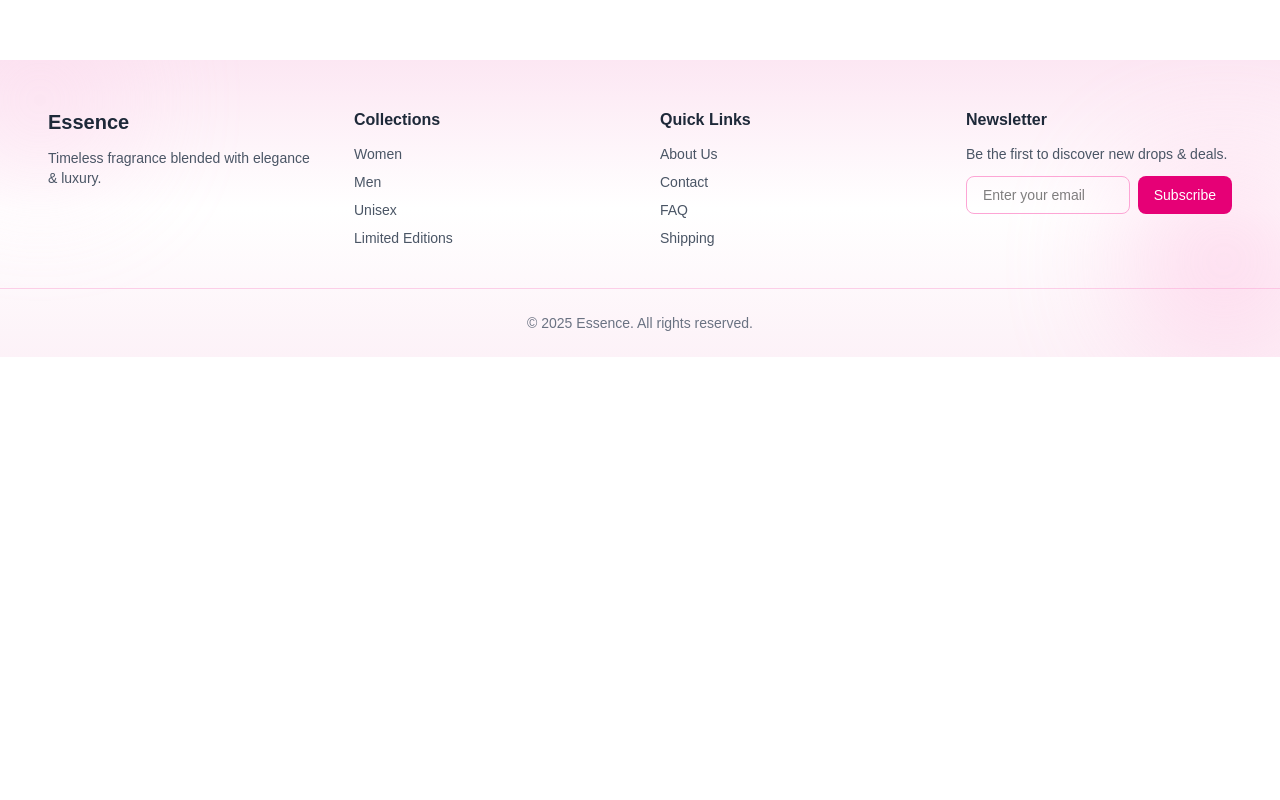
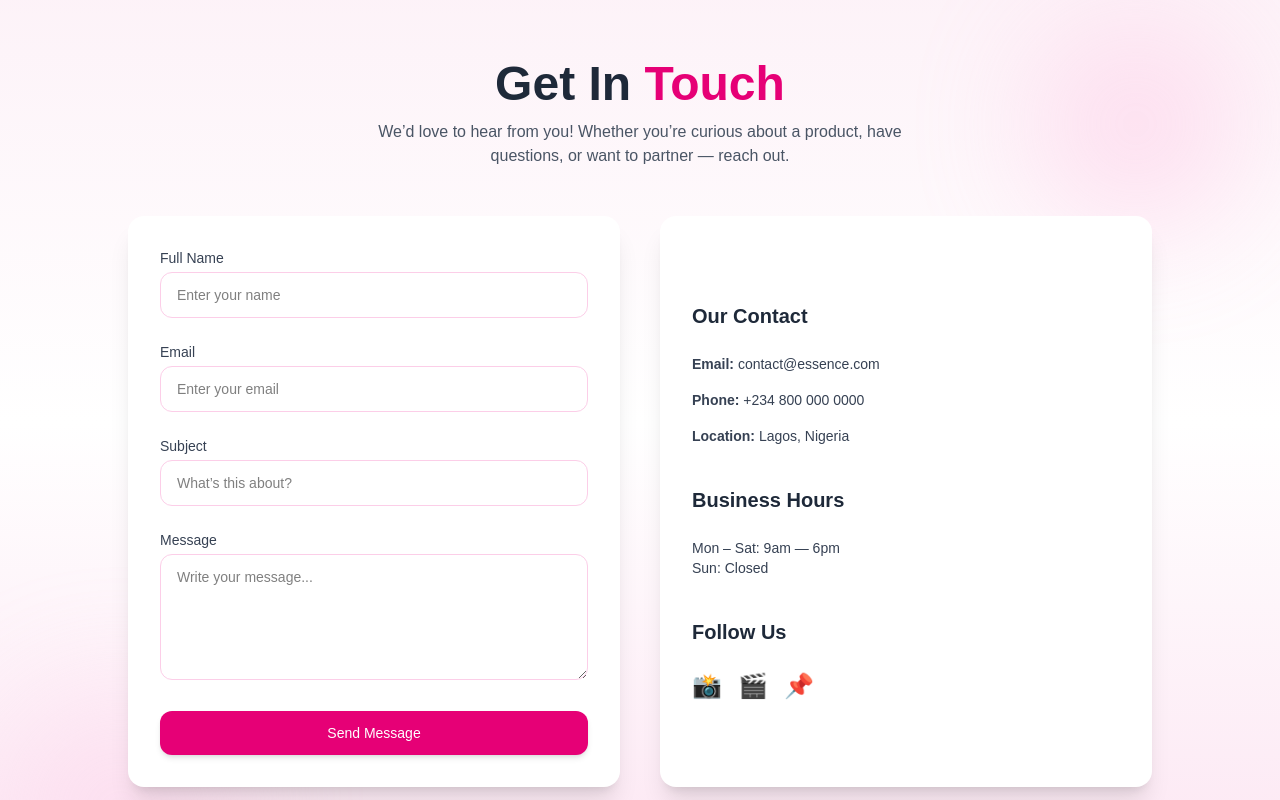
Before and after one commit to ShinzDev/perfume, a Next.js app: page / in a window 1280 px wide. Shown: the part 1660-2460 px from the top of the page. Before the commit the page ends 2017 px from the top, so only its background shows below. Built offline with nearby package versions, Linux system fonts and the light colour scheme.

Commit message:
contact page configured

```diff
--- /dev/null
+++ b/app/components/contact.jsx
@@ -0,0 +1,121 @@
+"use client";
+import { useState } from "react";
+
+export default function ContactPage() {
+  const [status, setStatus] = useState("");
+
+  const handleSubmit = (e) => {
+    e.preventDefault();
+    setStatus("Message successfully sent!");
+  };
+
+  return (
+    <section className="relative bg-gradient-to-b from-pink-50 via-white to-pink-100 min-h-screen py-20 px-6 overflow-hidden">
+      {/* Background Glows */}
+      <div className="absolute top-10 right-10 w-52 h-52 bg-pink-300 rounded-full blur-3xl opacity-30 pointer-events-none"></div>
+      <div className="absolute -bottom-16 left-0 w-60 h-60 bg-pink-200 rounded-full blur-3xl opacity-40 pointer-events-none"></div>
+
+      <div className="max-w-5xl mx-auto relative z-10">
+        {/* Heading */}
+        <div className="text-center mb-12">
+          <h1 className="text-4xl sm:text-5xl font-extrabold text-gray-800">
+            Get In <span className="text-pink-600">Touch</span>
+          </h1>
+          <p className="mt-3 text-gray-600 text-sm sm:text-base max-w-xl mx-auto">
+            We’d love to hear from you! Whether you’re curious about a product,
+            have questions, or want to partner — reach out.
+          </p>
+        </div>
+
+        <div className="grid grid-cols-1 lg:grid-cols-2 gap-10">
+          {/* Contact Form */}
+          <form
+            onSubmit={handleSubmit}
+            className="bg-white shadow-xl rounded-2xl p-8 space-y-6"
+          >
+            <div>
+              <label className="block text-gray-700 font-medium text-sm">Full Name</label>
+              <input
+                type="text"
+                required
+                className="w-full mt-1 px-4 py-3 rounded-xl border border-pink-200 focus:border-pink-500 focus:outline-none text-sm"
+                placeholder="Enter your name"
+              />
+            </div>
+
+            <div>
+              <label className="block text-gray-700 font-medium text-sm">Email</label>
+              <input
+                type="email"
+                required
+                className="w-full mt-1 px-4 py-3 rounded-xl border border-pink-200 focus:border-pink-500 focus:outline-none text-sm"
+                placeholder="Enter your email"
+              />
+            </div>
+
+            <div>
+              <label className="block text-gray-700 font-medium text-sm">Subject</label>
+              <input
+                type="text"
+                required
+                className="w-full mt-1 px-4 py-3 rounded-xl border border-pink-200 focus:border-pink-500 focus:outline-none text-sm"
+                placeholder="What’s this about?"
+              />
+            </div>
+
+            <div>
+              <label className="block text-gray-700 font-medium text-sm">Message</label>
+              <textarea
+                required
+                rows={5}
+                className="w-full mt-1 px-4 py-3 rounded-xl border border-pink-200 focus:border-pink-500 focus:outline-none text-sm"
+                placeholder="Write your message..."
+              ></textarea>
+            </div>
+
+            <button
+              type="submit"
+              className="bg-pink-600 text-white py-3 w-full rounded-xl hover:bg-pink-700 transition-all duration-200 shadow-md hover:shadow-lg text-sm"
+            >
+              Send Message
+            </button>
+
+            {status && (
+              <p className="text-pink-600 text-sm mt-2">{status}</p>
+            )}
+          </form>
+
+          {/* Contact Info */}
+          <div className="bg-white shadow-xl rounded-2xl p-8 space-y-6 flex flex-col justify-center">
+            <h2 className="text-xl font-bold text-gray-800">Our Contact</h2>
+
+            <div className="space-y-4 text-gray-700 text-sm">
+              <p>
+                <span className="font-semibold">Email:</span> contact@essence.com
+              </p>
+              <p>
+                <span className="font-semibold">Phone:</span> +234 800 000 0000
+              </p>
+              <p>
+                <span className="font-semibold">Location:</span> Lagos, Nigeria
+              </p>
+            </div>
+
+            <h2 className="text-xl font-bold text-gray-800 pt-4">Business Hours</h2>
+            <p className="text-gray-700 text-sm">
+              Mon – Sat: 9am — 6pm <br />
+              Sun: Closed
+            </p>
+
+            <h2 className="text-xl font-bold text-gray-800 pt-4">Follow Us</h2>
+            <div className="flex gap-4 text-pink-600 text-2xl">
+              <a href="#" className="hover:text-pink-800 transition">📸</a>
+              <a href="#" className="hover:text-pink-800 transition">🎬</a>
+              <a href="#" className="hover:text-pink-800 transition">📌</a>
+            </div>
+          </div>
+        </div>
+      </div>
+    </section>
+  );
+}
--- a/app/components/navbar.jsx
+++ b/app/components/navbar.jsx
@@ -14,19 +14,19 @@ export default function Navbar() {
         <div className="flex justify-between items-center h-16">
           {/* Logo */}
           <div className="text-2xl font-serif tracking-wide text-gray-800">
-            Essence
+            Niniscents
           </div>
 
           {/* Desktop Menu */}
           <div className="hidden md:flex space-x-8 text-gray-700 font-medium">
             <Link href="/" className="hover:text-pink-600 transition">Home</Link>
-            <Link href="ui/products" className="hover:text-pink-600 transition">Product</Link>
+            <Link href="ui/products" className="hover:text-pink-600 transition">Collections</Link>
             <Link href="#about-us"  className="hover:text-pink-600 transition">About</Link>
             <Link href="#" className="hover:text-pink-600 transition">Contact</Link>
           </div>
 
           {/* Mobile Menu Button */}
-          <div className="md:hidden">
+          <div className="md:hidden transition-all  ">
             <button
               onClick={() => setOpen(!open)}
               className="text-gray-700 focus:outline-none"
--- a/app/pages/Home.jsx
+++ b/app/pages/Home.jsx
@@ -1,7 +1,9 @@
 import Navbar from "../components/navbar";
 import Hero from "../components/hero";
+import About from "../components/about";
+import Contact from "../components/contact";
 import Footer from "../components/footer";
-import About from "../components/about";
+
 
 export default function Home() {
     return(
@@ -11,6 +13,7 @@ export default function Home() {
                 <div className="p-5" ></div>
                 <Hero/>
                 <About/>
+                <Contact/>
                 <Footer/>
            </section>
         </>
--- a/tsconfig.json
+++ b/tsconfig.json
@@ -28,7 +28,7 @@
     ".next/types/**/*.ts",
     "**/*.ts",
     "**/*.tsx"
-, "app/components/hero.jsx"  ],
+, "app/components/hero.jsx", "app/components/contact.jsx"  ],
   "exclude": [
     "node_modules"
   ]
```
